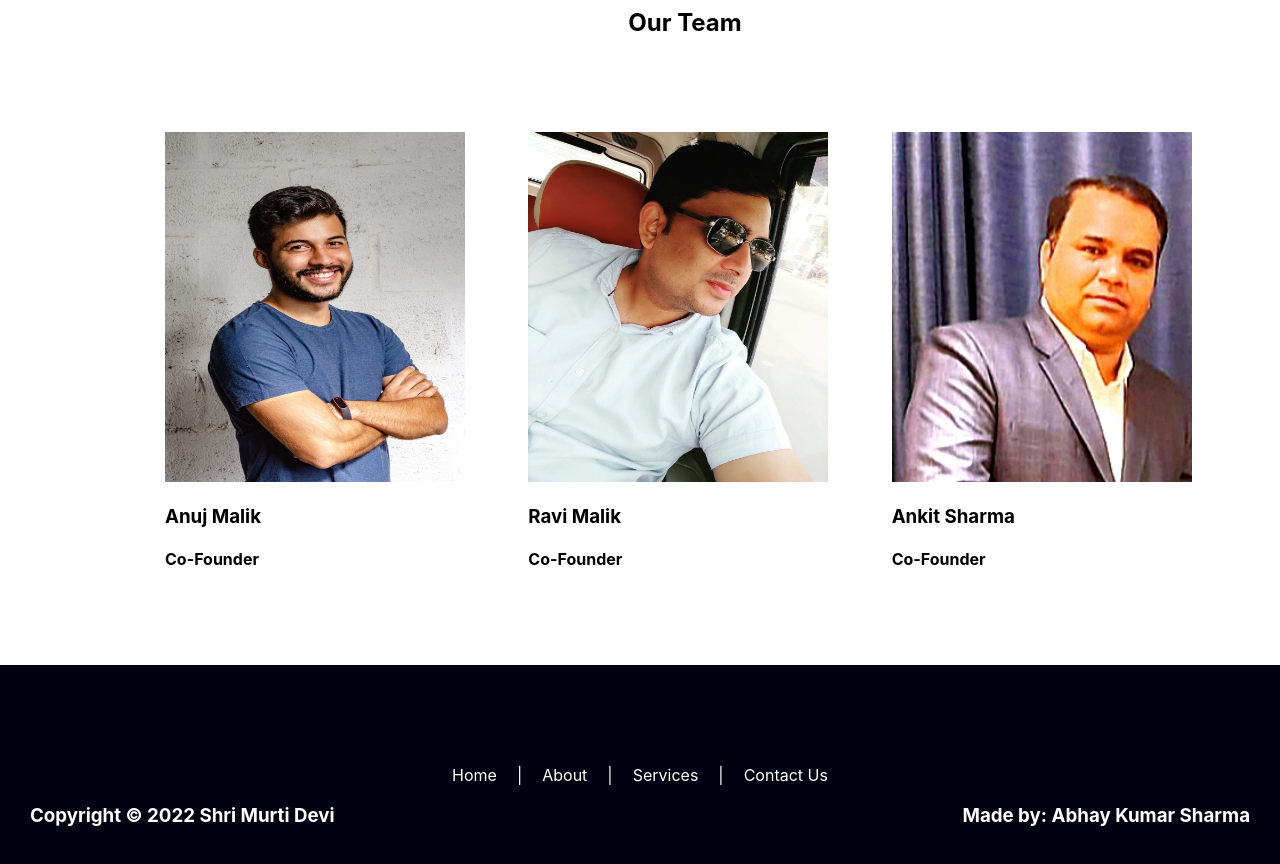
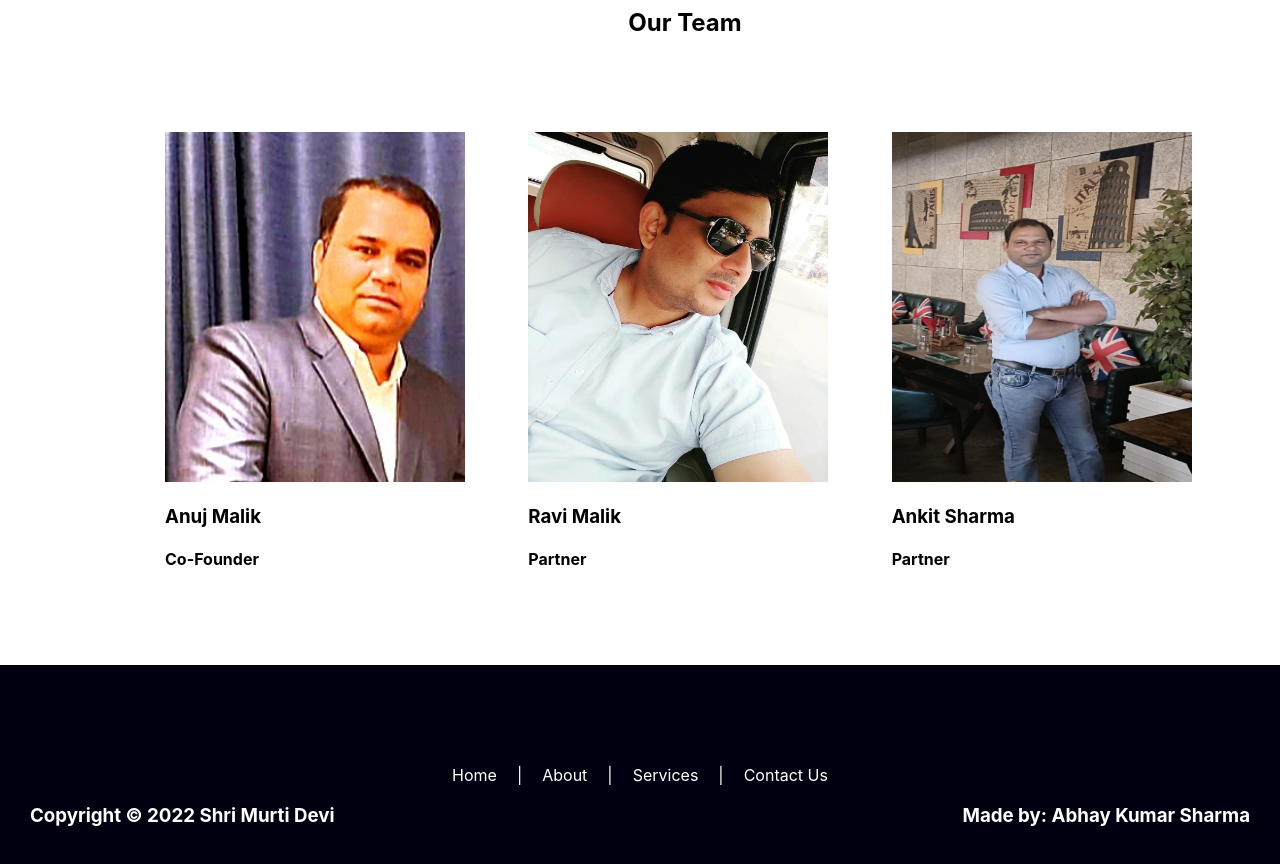
Before and after one commit to abhay5624/shri-murti, a React (Create React App) app: page /about in a window 1280 px wide. Shown: the part 1520-2384 px from the top of the page. Built offline with nearby package versions, Linux system fonts and the light colour scheme.

Commit message:
founder image

```diff
--- a/src/components/Introcomponent.js
+++ b/src/components/Introcomponent.js
@@ -74,8 +74,7 @@ const Whattodo = styled.div`
       width: 80%;
       height: 450px;
       margin: auto;
-      border: 4px solid black;
-      border-style: dashed;
+
       padding: 10px;
     }
     li {
--- a/src/components/Slideshow.js
+++ b/src/components/Slideshow.js
@@ -70,6 +70,7 @@ const Slideshowslide = styled.div`
     padding-top: 40vh;
     padding-left: 6vw;
     align-item: center;
+
     div {
       color: white;
       width: fit-content;
@@ -77,6 +78,9 @@ const Slideshowslide = styled.div`
       padding: 20px;
     }
     h4 {
+      @media screen and (max-width: 992px) {
+        font-size: 18px;
+      }
       margin: 0;
       padding: 0;
     }
--- a/src/pages/Aboutpage.js
+++ b/src/pages/Aboutpage.js
@@ -3,7 +3,7 @@ import image from "../Assets/img/abouts.jpg";
 import styled from "styled-components";
 import image2 from "../Assets/img/whoweare.jpg";
 import image3 from "../Assets/img/whatwedo.jpg";
-import Avatar1 from "../Assets/img/person1.jpg";
+import Avatar1 from "../Assets/img/person1.jfif";
 import Avatar2 from "../Assets/img/person2.jfif";
 import Avatar3 from "../Assets/img/person3.jfif";
 const Aboutpage = () => {
@@ -56,19 +56,19 @@ const Aboutpage = () => {
         <h2>Our Team</h2>
         <Flexbox>
           <div className="member">
-            <img src={Avatar1} alt="avatar" />
+            <img src={Avatar3} alt="avatar" />
             <h3>Anuj Malik</h3>
             <h4>Co-Founder</h4>
           </div>
           <div className="member">
             <img src={Avatar2} alt="avatar" />
             <h3>Ravi Malik</h3>
-            <h4>Co-Founder</h4>
+            <h4>Partner</h4>
           </div>
           <div className="member">
-            <img src={Avatar3} alt="avatar" />
+            <img src={Avatar1} alt="avatar" />
             <h3>Ankit Sharma</h3>
-            <h4>Co-Founder</h4>
+            <h4>Partner</h4>
           </div>
         </Flexbox>
       </Ourteam>
@@ -96,6 +96,14 @@ const Flexbox = styled.div`
       height: 350px;
     }
   }
+  @media screen and (max-width: 992px) {
+    .member {
+      img {
+        width: 100%;
+        height: 100%;
+      }
+    }
+  }
   div {
     padding: 50px;
     width: 50%;
@@ -112,6 +120,9 @@ const Flexbox = styled.div`
     }
     .bxmg {
       order: 1;
+      img {
+        width: 100%;
+      }
     }
   }
 `;
```
Also changed, not shown: src/Assets/img/person1.jfif (added), src/Assets/img/riceimg.jfif.
